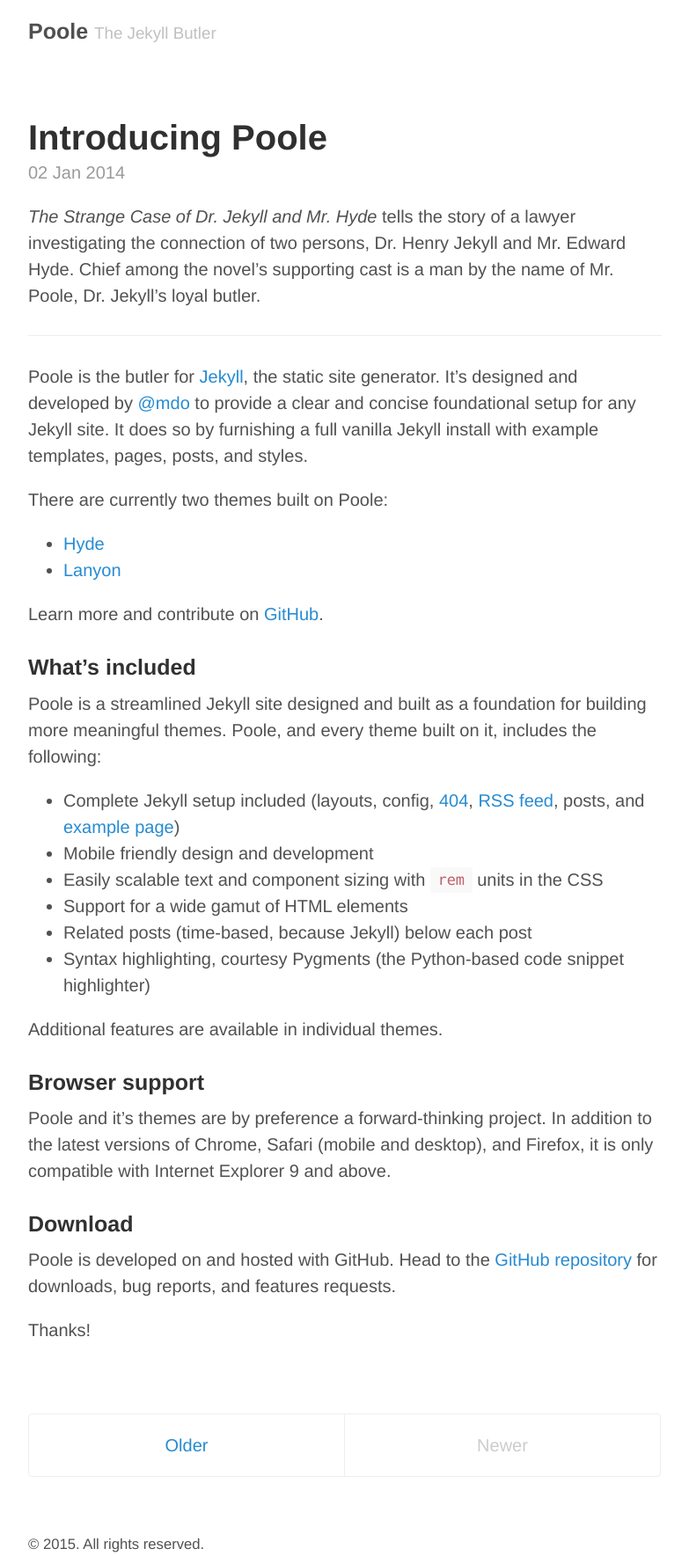
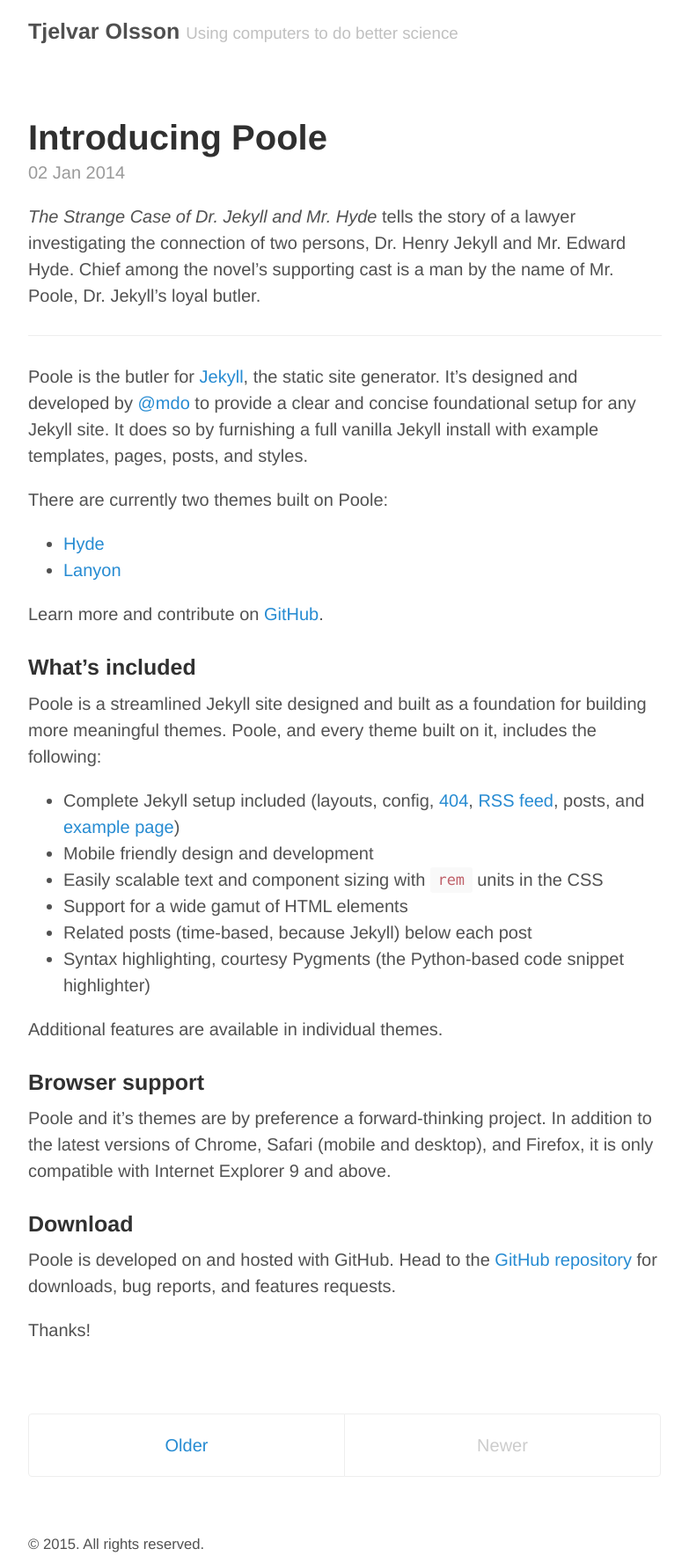
Before and after one commit to tjelvar-olsson/tjelvar-olsson.github.io, a Jekyll site: the page built from index.html, in a window 1280 px wide. Shown: the whole page at 88% size, without its empty margins (248-1031 px from the left). Built offline with Jekyll 4.4.1, drawn with Linux system fonts in a browser that asks for light colours; the list of posts is cut into pages by our own code.

Commit message:
Updated _config.yml.

```diff
--- a/_config.yml
+++ b/_config.yml
@@ -3,17 +3,17 @@
 relative_permalinks: true
 
 # Setup
-title:            Poole
-tagline:          The Jekyll Butler
-url:              http://getpoole.com
+title:            Tjelvar Olsson
+tagline:          'Using computers to do better science'
+url:              http://tjelvarolsson.com
 paginate:         1
 baseurl:          /
+
 author:
-  name:           Mark Otto
-  url:            https://twitter.com/mdo
-  email:          markdotto@gmail.com
+  name:           Tjelvar Olsson
+  url:            https://twitter.com/tjelvar_olsson
 
 # Custom vars
 version:          1.0.0
 github:
-  repo:           https://github.com/poole/poole
+  repo:           https://github.com/tjelvar-olsson/tjelvar-olsson.github.io
```
